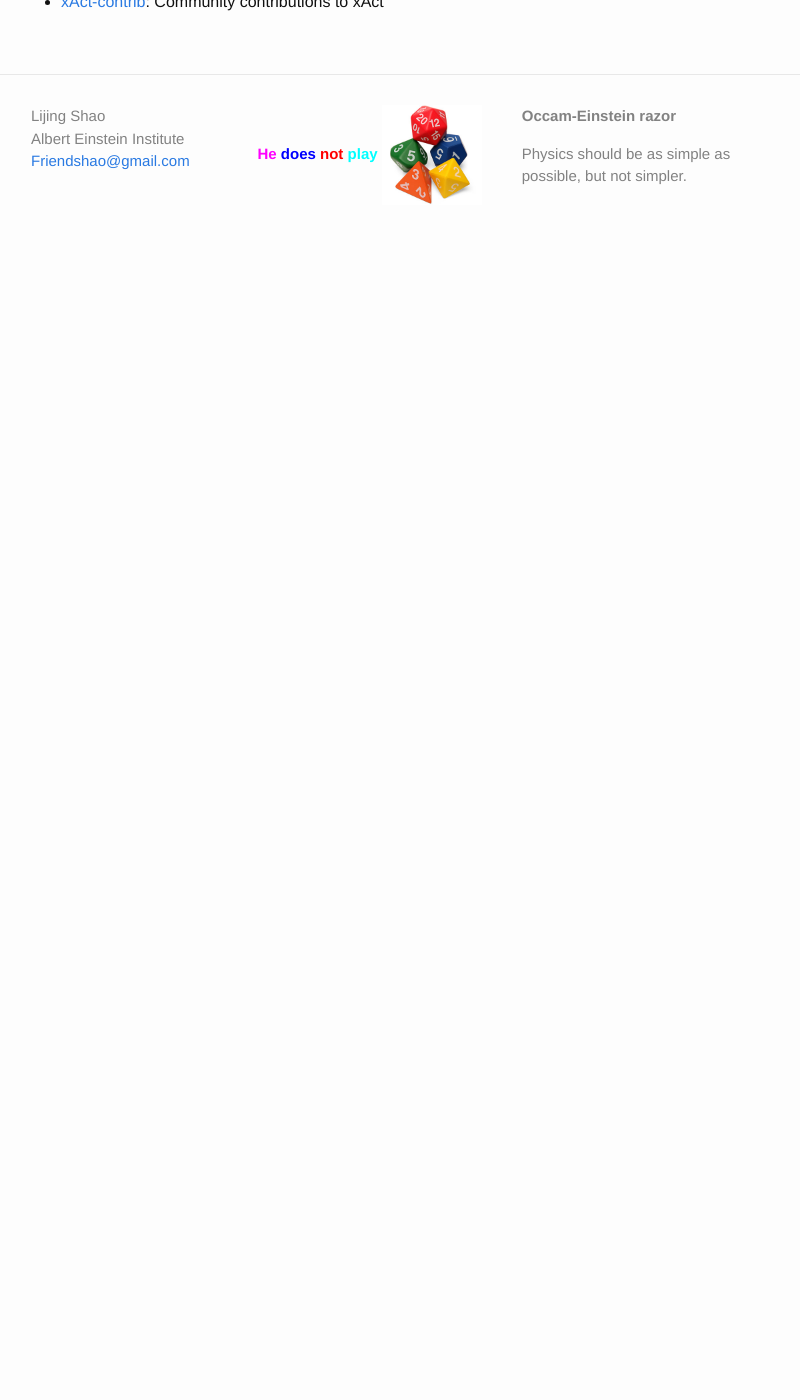
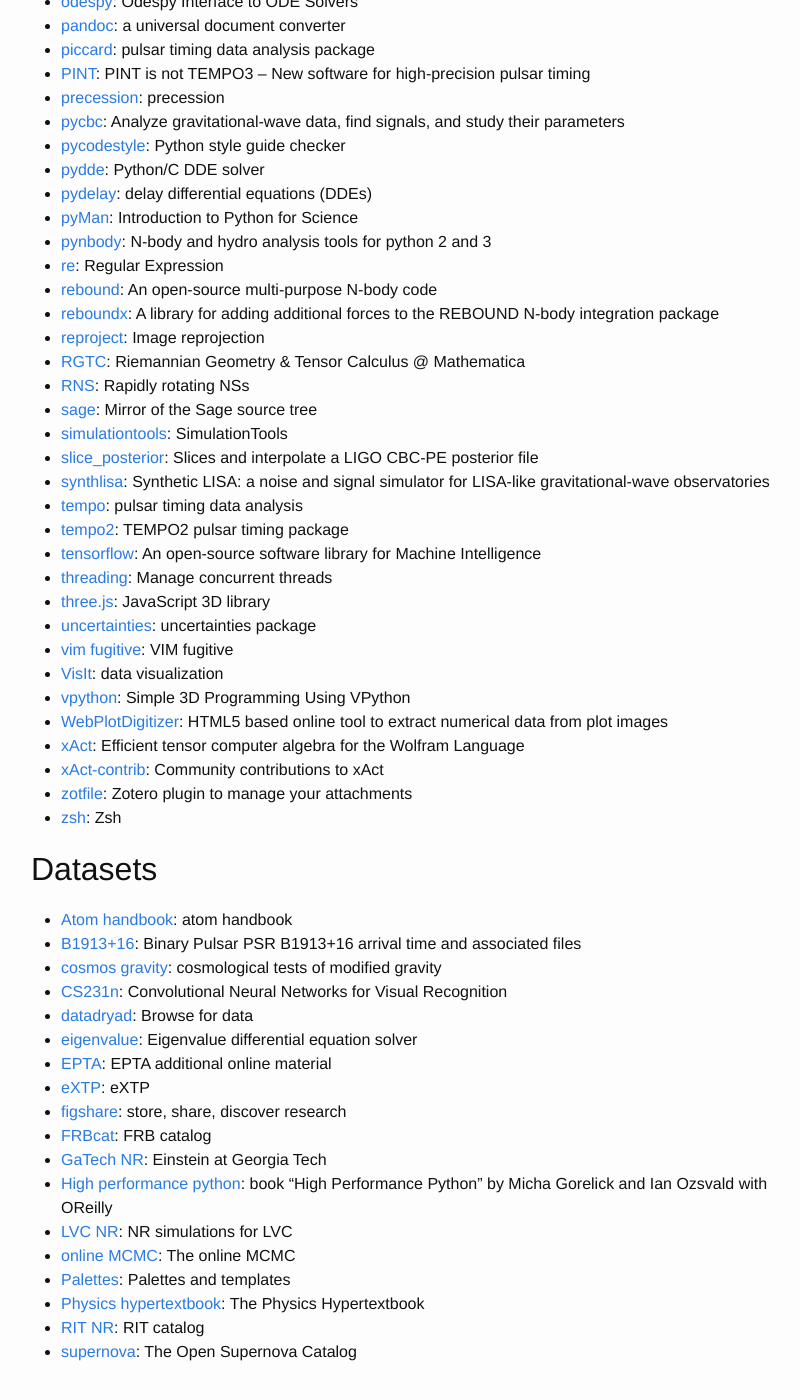
Before and after one commit to Friendshao/Friendshao.github.io, a Jekyll site: the page built from link/link.md, in a window 1280 px wide and 1400 px high, scrolled down 2049 px. Shown: the whole window, without its empty margins (239-1039 px from the left). Built offline with Jekyll 4.4.1, drawn with Linux system fonts in a browser that asks for light colours; before the commit the page ends 2314 px from its top, so only the background shows below that; some of the changed text lies outside the part shown.

Commit message:
update link.md

```diff
--- a/link/link.md
+++ b/link/link.md
@@ -43,44 +44,98 @@
 - [astroblend](http://www.astroblend.com/): Combine artistic 3D models with computational astrophysics datasets and win the internet
 - [astroML](https://github.com/astroML/astroML): Machine learning, statistics, and data mining for astronomy and astrophysics
 - [astropy](http://www.astropy.org/): python library for astronomy
+- [astroVis](https://bitbucket.org/Siggi_za/astrovis): visulizing astronomical data cubes
 - [avoplot](https://github.com/jreeder/avoplot): An extensible scientific plotting tool based on matplotlib
 - [bokeh-notebook](https://github.com/bokeh/bokeh-notebooks): Interactive Web Plotting with Bokeh in IPython notebook
 - [chainconsumer](https://github.com/Samreay/ChainConsumer): Corner plots, LaTeX tables and plotting walks
+- [contbin](http://www-xray.ast.cam.ac.uk/papers/contbin/): Contour binning
 - [corner](https://pypi.python.org/pypi/corner/1.0.0): Make some beautiful corner plots of samples
+- [cosmoslik](https://github.com/marius311/cosmoslik): Cosmology Sampler of LIKelihoods
+- [cuba](http://www.feynarts.de/cuba/): a library for multidimensional numerical integration
+- [daft](http://daft-pgm.org/): BEAUTIFULLY RENDERED PROBABILISTIC GRAPHICAL MODELS
 - [DALI](https://github.com/Lnasellentin/DALI): Non-Gaussian Likelihood Approximations
+- [dedalus](http://dedalus-project.org/): A FLEXIBLE FRAMEWORK FOR SPECTRALLY SOLVING DIFFERENTIAL EQUATIONS
 - [DNest4](https://github.com/eggplantbren/DNest4): Diffusive Nested Sampling
 - [emcee](http://dan.iel.fm/emcee/): Affine Invariant Markov chain Monte Carlo Ensemble sampler
+- [eob_ihes](https://eob.ihes.fr/): EOB IHES
+- [FEniCS](https://fenicsproject.org/): computing platform for partial differential equations
 - [Fluid](http://fluidapp.com/): Turn Your Favorite Web Apps into Real Mac Apps
 - [gala](http://gala.adrian.pw/en/latest/): Python package for Galactic astronomy and gravitational dynamics
 - [galkin](https://github.com/galkintool/galkin): A tool to handle the available data on the rotation curve of the Milky Way
 - [GalPot](https://github.com/PaulMcMillan-Astro/GalPot): A stand-alone version of Dehnen's GalaxyPotential code
 - [galpy](https://github.com/jobovy/galpy): Galactic Dynamics in python
 - [gatspy](https://github.com/astroML/gatspy): General tools for Astronomical Time Series in Python
+- [GRTensorII](http://grtensor.phy.queensu.ca/): GRTensorII
+- [gwframe](https://github.com/moble/GWFrames): Manipulate gravitational waveforms—changing frames, and so on
 - [gwpy](https://github.com/gwpy/gwpy): Package for analysing and characterising gravitational wave data in python
 - [h5py](http://www.h5py.org/): HDF5 for Python
+- [HAD](http://had.liu.edu/): Distributed AMR infrastructure for PDEs
 - [ipywidgets](https://github.com/jupyter-widgets/ipywidgets): IPython widgets for the Jupyter Notebook
 - [Jekyll](http://jekyllrb.com/): Transform your plain text into static websites and blogs
+- [jrnl](http://jrnl.sh/): Collect your thoughts and notes without leaving the command line
 - [lalsuite](https://github.com/lscsoft/lalsuite): LALSuite Mirror
 - [lightning](http://lightning-viz.org/): API-based access to reproducible web visualizations
 - [lisatools](https://github.com/vallis/lisatools): LISA tools
 - [MCcubed](https://github.com/pcubillos/MCcubed): Python Differential Evolution MCMC
 - [mesa](http://www.mesa3d.org/): The Mesa 3D Graphics Library
+- [nbody](http://www.ast.cam.ac.uk/~sverre/web/pages/nbody.htm): collection of nbody codes
 - [nbstripout](https://github.com/kynan/nbstripout): strip output from Jupyter and IPython notebooks
 - [NX01](https://github.com/stevertaylor/NX01): Pulsar-timing array analysis code
+- [O2scl](http://web.utk.edu/~asteine1/o2scl/): object-oriented scientific computing library
+- [odes](https://github.com/bmcage/odes): The ODES scikit for ordinary differential and algebraic equations, an extension to scipy
+- [odespy](http://hplgit.github.io/odespy/doc/pub/tutorial/html/): Odespy Interface to ODE Solvers
+- [pandoc](http://pandoc.org/): a universal document converter
 - [piccard](https://github.com/vhaasteren/piccard): pulsar timing data analysis package
 - [PINT](https://github.com/nanograv/PINT): PINT is not TEMPO3 -- New software for high-precision pulsar timing
+- [precession](https://github.com/dgerosa/precession): precession
 - [pycbc](https://github.com/ligo-cbc/pycbc): Analyze gravitational-wave data, find signals, and study their parameters
+- [pycodestyle](https://github.com/PyCQA/pycodestyle): Python style guide checker
 - [pydde](https://github.com/hensing/PyDDE): Python/C DDE solver
+- [pydelay](http://pydelay.sourceforge.net/): delay differential equations (DDEs)
+- [pyMan](http://www.physics.nyu.edu/pine/pymanual/html/pymanMaster.html): Introduction to Python for Science
 - [pynbody](https://github.com/pynbody/pynbody): N-body and hydro analysis tools for python 2 and 3
 - [re](https://docs.python.org/3/howto/regex.html): Regular Expression
 - [rebound](https://github.com/hannorein/rebound): An open-source multi-purpose N-body code
 - [reboundx](https://github.com/dtamayo/reboundx): A library for adding additional forces to the REBOUND N-body integration package
+- [reproject](https://reproject.readthedocs.io/en/stable/): Image reprojection
+- [RGTC](http://www.inp.demokritos.gr/~sbonano/RGTC/): Riemannian Geometry & Tensor Calculus @ Mathematica
+- [RNS](http://www.gravity.phys.uwm.edu/rns/): Rapidly rotating NSs
 - [sage](https://github.com/sagemath/sage): Mirror of the Sage source tree
+- [simulationtools](http://simulationtools.org/): SimulationTools
 - [slice_posterior](https://github.com/vivienr/slice_posterior): Slices and interpolate a LIGO CBC-PE posterior file
 - [synthlisa](https://github.com/vallis/synthlisa): Synthetic LISA: a noise and signal simulator for LISA-like gravitational-wave observatories
 - [tempo](http://nanograv.github.io/tempo/): pulsar timing data analysis
 - [tempo2](http://www.atnf.csiro.au/research/pulsar/tempo2/): TEMPO2 pulsar timing package
+- [tensorflow](https://www.tensorflow.org/): An open-source software library for Machine Intelligence
 - [threading](https://pymotw.com/2/threading/): Manage concurrent threads
+- [three.js](https://github.com/mrdoob/three.js): JavaScript 3D library
+- [uncertainties](http://pythonhosted.org/uncertainties/): uncertainties package
+- [vim fugitive](https://github.com/tpope/vim-fugitive): VIM fugitive
+- [VisIt](https://wci.llnl.gov/simulation/computer-codes/visit/screenshots): data visualization
+- [vpython](http://vpython.org/contents/docs/VisualIntro.html): Simple 3D Programming Using VPython
 - [WebPlotDigitizer](https://github.com/ankitrohatgi/WebPlotDigitizer): HTML5 based online tool to extract numerical data from plot images
 - [xAct](http://www.xact.es/): Efficient tensor computer algebra for the Wolfram Language
 - [xAct-contrib](http://contrib.xact.es/): Community contributions to xAct
+- [zotfile](http://zotfile.com/): Zotero plugin to manage your attachments
+- [zsh](http://sourabhbajaj.com/mac-setup/iTerm/zsh.html): Zsh
+
+## Datasets
+
+- [Atom handbook](https://mba811.gitbooks.io/mac-dev/content/Atom/): atom handbook
+- [B1913+16](https://zenodo.org/record/54764#.WN68ZBKGORt): Binary Pulsar PSR B1913+16 arrival time and associated files
+- [cosmos gravity](http://aliojjati.github.io/MGCAMB/home.html): cosmological tests of modified gravity
+- [CS231n](https://cs231n.github.io/): Convolutional Neural Networks for Visual Recognition
+- [datadryad](http://www.datadryad.org/): Browse for data
+- [eigenvalue](http://library.wolfram.com/infocenter/MathSource/8762/): Eigenvalue differential equation solver
+- [EPTA](http://www.epta.eu.org/aom.html): EPTA additional online material
+- [eXTP](http://www.isdc.unige.ch/extp/): eXTP
+- [figshare](https://figshare.com/): store, share, discover research
+- [FRBcat](http://www.astronomy.swin.edu.au/pulsar/frbcat/): FRB catalog
+- [GaTech NR](http://www.einstein.gatech.edu/catalog/): Einstein at Georgia Tech
+- [High performance python](https://github.com/mynameisfiber/high_performance_python):  book "High Performance Python" by Micha Gorelick and Ian Ozsvald with OReilly
+- [LVC NR](https://geo2.arcca.cf.ac.uk/~c1548640/LVC/lvcnrweb/): NR simulations for LVC
+- [online MCMC](http://www.theonlinemcmc.com/): The online MCMC
+- [Palettes](https://personal.sron.nl/~pault/): Palettes and templates
+- [Physics hypertextbook](http://physics.info/): The Physics Hypertextbook
+- [RIT NR](http://ccrg.rit.edu/~RITCatalog/): RIT catalog
+- [supernova](https://sne.space/): The Open Supernova Catalog
```
Also changed, not shown: other parts of link/link.md (+1 -0 lines).
